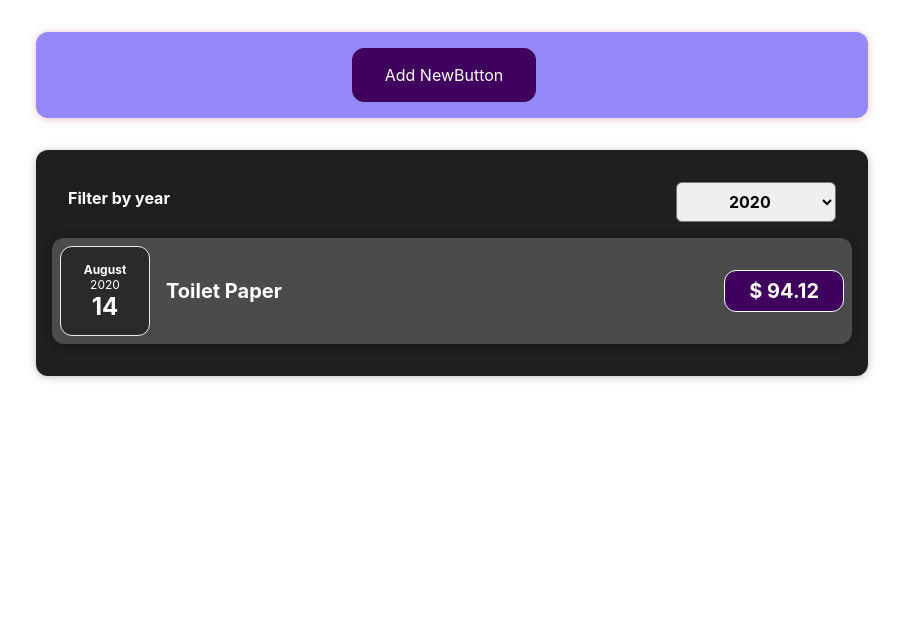
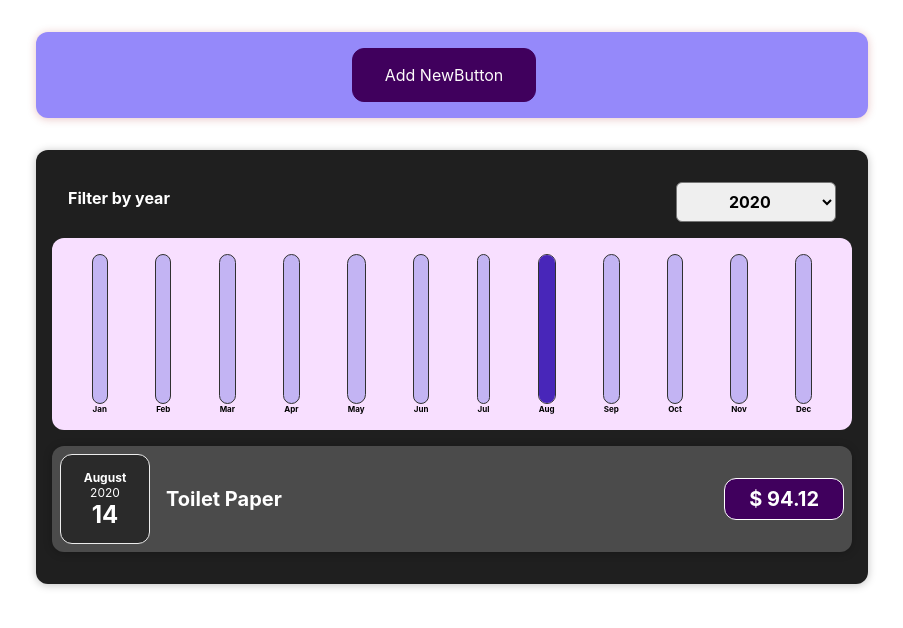
Before and after one commit to umarkhan996/ChartExpenses, a React (Create React App) app: page / in a window 1280 px wide. Shown: the top 628 px of the page, without its empty margins (188-1091 px from the left). Built offline with nearby package versions, Linux system fonts and the light colour scheme.

Commit message:
ChartExpenses

```diff
--- /dev/null
+++ b/src/components/Chart/Chart.css
@@ -0,0 +1,9 @@
+.chart {
+    padding: 1rem;
+    border-radius: 12px;
+    background-color: #f8dfff;
+    text-align: center;
+    display: flex;
+    justify-content: space-around;
+    height: 10rem;
+}
--- /dev/null
+++ b/src/components/Chart/Chart.js
@@ -0,0 +1,24 @@
+import React from 'react';
+
+import ChartBar from './ChartBar';
+import './Chart.css';
+
+const Chart = (props) => {
+    const dataPointValues = props.dataPoints.map(dataPoint => dataPoint.value);
+    const totalMaximum = Math.max(...dataPointValues);
+
+    return ( <
+        div className = 'chart' > {
+            props.dataPoints.map((dataPoint) => ( <
+                ChartBar key = { dataPoint.label }
+                value = { dataPoint.value }
+                maxValue = { totalMaximum }
+                label = { dataPoint.label }
+                />
+            ))
+        } <
+        /div>
+    );
+};
+
+export default Chart;
--- /dev/null
+++ b/src/components/Chart/ChartBar.css
@@ -0,0 +1,30 @@
+.chart-bar {
+    height: 100%;
+    display: flex;
+    flex-direction: column;
+    align-items: center;
+}
+
+.chart-bar__inner {
+    height: 100%;
+    width: 100%;
+    border: 1px solid #313131;
+    border-radius: 12px;
+    background-color: #c3b4f3;
+    overflow: hidden;
+    display: flex;
+    flex-direction: column;
+    justify-content: flex-end;
+}
+
+.chart-bar__fill {
+    background-color: #4826b9;
+    width: 100%;
+    transition: all 0.3s ease-out;
+}
+
+.chart-bar__label {
+    font-weight: bold;
+    font-size: 0.5rem;
+    text-align: center;
+}
--- /dev/null
+++ b/src/components/Chart/ChartBar.js
@@ -0,0 +1,27 @@
+import React from 'react';
+
+import './ChartBar.css';
+
+const ChartBar = (props) => {
+    let barFillHeight = '0%';
+
+    if (props.maxValue > 0) {
+        barFillHeight = Math.round((props.value / props.maxValue) * 100) + '%';
+    }
+
+    return ( <
+        div className = 'chart-bar' >
+        <
+        div className = 'chart-bar__inner' >
+        <
+        div className = 'chart-bar__fill'
+        style = {
+            { height: barFillHeight } } >
+        < /div> <
+        /div> <
+        div className = 'chart-bar__label' > { props.label } < /div> <
+        /div>
+    );
+};
+
+export default ChartBar;
--- a/src/components/Expenses/Expenses.js
+++ b/src/components/Expenses/Expenses.js
@@ -3,6 +3,7 @@
 import Card from "../UI_Compo/Card";
 import ExpensesFilter from "./ExpensesFilter";
 import ExpensesList from './ExpensesList';
+import ExpensesChart from "./ExpensesChart";
 import "./Expenses.css";
 
 const Expenses = (props) => {
@@ -10,24 +11,9 @@
     const filterChangeHandler = (selectedYear) => {
         setFilteredYear(selectedYear);
     };
-    const filteredExpnses = props.items.filter((expense) => {
+    const filteredExpenses = props.items.filter((expense) => {
         return expense.date.getFullYear().toString() === filteredYear;
     });
-
-    // We can give a massage when we have not any expenses (Best way)
-
-    // let expensesContent = < p > No expenses Found. < /p>;
-    // if (filteredExpnses.length > 0) {
-    //     expensesContent = filteredExpnses.map((expense) => ( <
-    //         ExpenseItem key = { expense.id }
-    //         title = { expense.title }
-    //         amount = { expense.amount }
-    //         date = { expense.date }
-    //         />
-
-    //     ));
-    // }
-
 
 
     return ( <
@@ -39,9 +25,12 @@
         onChangeFilter = { filterChangeHandler }
         />
 
+        <
+        ExpensesChart expenses = { filteredExpenses }
+        />
 
         <
-        ExpensesList items = { filteredExpnses }
+        ExpensesList items = { filteredExpenses }
         /> < /
         Card > < /
         div >
--- /dev/null
+++ b/src/components/Expenses/ExpensesChart.js
@@ -0,0 +1,28 @@
+import React from "react";
+
+import Chart from '../Chart/Chart';
+
+const ExpensesChart = props => {
+    const chartDataPoints = [
+        { label: 'Jan', value: 0 },
+        { label: 'Feb', value: 0 },
+        { label: 'Mar', value: 0 },
+        { label: 'Apr', value: 0 },
+        { label: 'May', value: 0 },
+        { label: 'Jun', value: 0 },
+        { label: 'Jul', value: 0 },
+        { label: 'Aug', value: 0 },
+        { label: 'Sep', value: 0 },
+        { label: 'Oct', value: 0 },
+        { label: 'Nov', value: 0 },
+        { label: 'Dec', value: 0 },
+    ]
+
+    for (const expense of props.expenses) {
+        const expenseMonth = expense.date.getMonth(); //Starting at index 0 => January.
+        chartDataPoints[expenseMonth].value += expense.amount;
+    }
+    return <Chart dataPoints = { chartDataPoints }
+    />
+};
+export default ExpensesChart;
```
Also changed, not shown: src/components/Expenses/ExpensesFilter.js (+12 -12 lines).
